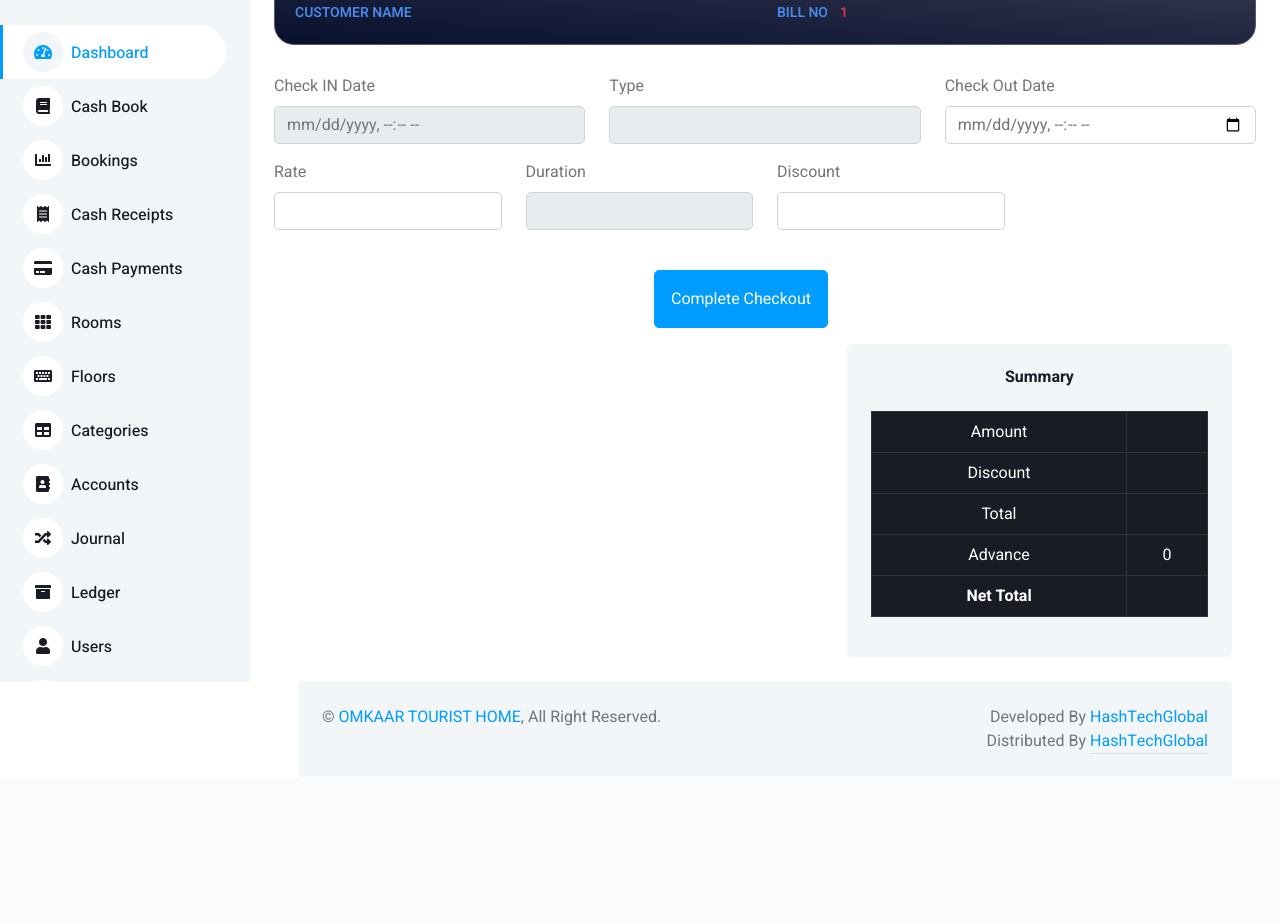
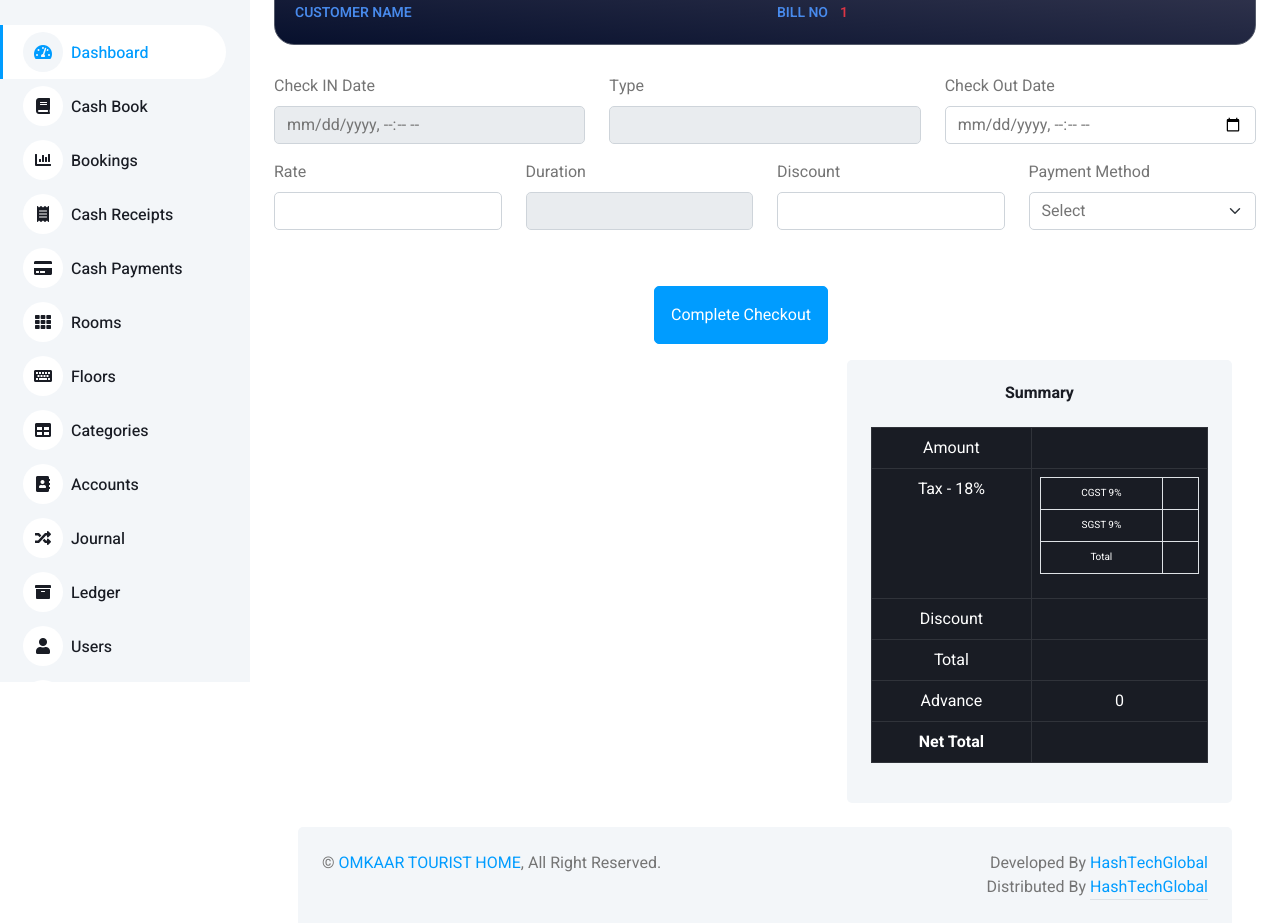
Before and after one commit to masszipp3/bht_aapprtment, a Django app: page /booking/1/check_out in a window 1280 px wide. Shown: the part 118-1041 px from the top of the page. Before the commit the page ends 872 px from the top, so only its background shows below. Run offline with Django 5.2, Linux system fonts and the light colour scheme; the visitor is signed in with stand-in values (Sample User, id 1); data that the repository does not hold is empty; parts of the project's set-up code (start-up, migrations or seed data) failed here and were passed over; some libraries are stand-ins or nearby versions.

Commit message:
'latest'

```diff
--- a/bht_appartment/settings.py
+++ b/bht_appartment/settings.py
@@ -81,7 +81,7 @@ LOGIN_URL = '/login'
 DATABASES = {
     "default": {
         "ENGINE": "django.db.backends.postgresql_psycopg2",
-        "NAME": "omkaar",
+        "NAME": "binharis",
         "USER": "postgres",
         "PASSWORD": "1234",
         "HOST": "localhost",
--- a/bhtapt_web/forms.py
+++ b/bhtapt_web/forms.py
@@ -93,7 +93,7 @@ class RoomForm(forms.ModelForm):
 class BookingForm(forms.ModelForm):
     class Meta:
         model = Booking
-        fields = ['customer_name', 'room','booking_type', 'check_in_date', 'expected_checkout_date', 'rate', 'duration', 'advance_payment','country','address','mobile','id_proof','id_no','total_amount','id_image']
+        fields = ['customer_name', 'room','booking_type', 'check_in_date', 'expected_checkout_date', 'rate', 'duration', 'advance_payment','country','address','mobile','id_proof','id_no','total_amount','id_image','payment_type']
 
         widgets = {
             'customer_name': forms.TextInput(attrs={'class': 'form-control', 'placeholder': 'Customer Name', 'required': True}),
@@ -106,6 +106,7 @@ class BookingForm(forms.ModelForm):
             'advance_payment': forms.NumberInput(attrs={'class': 'form-control'}),
             'country': forms.TextInput(attrs={'class': 'form-control'}),
             'id_proof': forms.Select(attrs={'class': 'form-select mb-3'}),
+            'payment_type': forms.Select(attrs={'class': 'form-select mb-3','required':True}),
             'id_no': forms.TextInput(attrs={'class': 'form-control'}),
             'id_image': forms.FileInput(attrs={'class': 'form-control'}),
             # 'discount': forms.NumberInput(attrs={'class': 'form-control'}),
--- a/bhtapt_web/models.py
+++ b/bhtapt_web/models.py
@@ -156,8 +156,12 @@ class Account(models.Model):
         return Account.objects.get_or_create(name="Bank Account", account_type="bank")[0]
 
     @staticmethod
-    def get_TaxAccount():
-        return Account.objects.get_or_create(name="Tax Account", account_type="tax")[0]
+    def get_cgst():
+        return Account.objects.get_or_create(name="CGST 9%", account_type="tax")[0]
+
+    @staticmethod
+    def get_sgst():
+        return Account.objects.get_or_create(name="SGST 9%", account_type="tax")[0]
 
 class Booking(models.Model):
 
@@ -203,14 +207,18 @@ class Booking(models.Model):
     def create_initial_payment(self):
         if self.advance_payment and self.advance_payment > 0:
         # Create an initial payment
-
+            if self.payment_type == '2':
+                account = Account.get_bankAccount()
+            else:
+                account = Account.get_cash_account()
             payment = Payment.objects.create(
                 booking=self,
                 amount=self.advance_payment,
-                payment_status='1',  #  '1' represents a status paid
+                payment_status='1',  # '1' represents a status paid
                 narration='Advance Payment',
+                payment_type=self.payment_type,
                 payment_date = self.check_in_date,
-                to_account = Account.get_cash_account(),
+                to_account = account,
                 from_account = Account.get_checkin_Account(),
                 room = self.room  if self.room else None
             )
@@ -246,10 +254,16 @@ class Booking(models.Model):
         return outstanding_amount-total_amount if total_amount else outstanding_amount
 
 class Payment(models.Model): #cashreciept
+
+    PaymentTypeChoices=(
+        ("1","Cash"),
+        ("2","Online"),
+    )
     booking = models.ForeignKey(Booking, on_delete=models.CASCADE,null=True,blank=True,related_name='payment_booking')
     room = models.ForeignKey(Room, on_delete=models.SET_NULL,null=True,blank=True,related_name='payment_room')
     amount = models.DecimalField(max_digits=10, decimal_places=3)
     payment_date = models.DateField(null=True,blank=True)
+    payment_type = models.CharField(max_length=10,null=True,blank=True,choices=PaymentTypeChoices,default='1')
     payment_status = models.CharField(max_length=50,choices=payment_status)
     narration = models.CharField(max_length=200, null=True, blank=True)
     description = models.CharField(max_length=500, null=True, blank=True)
--- a/bhtapt_web/templates/bhtapt_web/checkout.html
+++ b/bhtapt_web/templates/bhtapt_web/checkout.html
@@ -328,6 +328,16 @@
                     <input type="number" required name="discount" value="{{booking.discount}}" class="form-control"
                         id="id_discounts">
                 </div>
+                <div class="mb-3 col-3">
+                    <label for="exampleInputPassword1" class="form-label">Payment Method</label>
+                        <select class="form-select mb-3" aria-label="Default select example" name="payment_method" required>
+                            <option value="" selected>Select</option>
+                            <option value="1">Cash</option>
+                            <option value="2">Online</option>
+
+
+                        </select>
+                </div>
 
                 <div class="mb-3 col-12" style="display: flex; justify-content:center;">
                     <button type="submit" class="btn btn-primary p-3 mt-4 me-5">Complete Checkout </button>
@@ -351,6 +361,16 @@
                             <tr>
                                 <td >Amount</td>
                                 <td id="id_total_amount"></td>
+                            </tr>
+                            <tr>
+                                <td >Tax - 18%</td>
+                                <td> <table style="font-size: 10px; color: white;" class="table-bordered table">
+                                    <tr><td>CGST 9%</td><td id="cgst"></td></tr>
+                                    <tr><td>SGST 9%</td><td id="sgst"></td></tr>
+                                    <tr><td>Total</td><td id="totaltaxt"></td></tr>
+
+                                </table></td>
+
                             </tr>
                             <tr>
                                 <td>Discount</td>
--- a/bhtapt_web/utils.py
+++ b/bhtapt_web/utils.py
@@ -1,2 +1,5 @@
 def user_is_superuser(user):
     return user.is_superuser
+
+def get_taxammount(amount):
+    return 0.18*amount
--- a/bhtapt_web/views.py
+++ b/bhtapt_web/views.py
@@ -280,7 +280,14 @@ class advance_payment(View):
 
     def post(self,request,room_id):
         advance_amount = request.POST.get('additional_amount',None)
+        payment_method = request.POST.get('payment_method',None)
+
         booking = Booking.objects.filter(room_id=room_id,status='2').last()
+
+        if payment_method == '2':
+            account = Account.get_bankAccount()
+        else:
+            account = Account.get_cash_account()
         if advance_payment is not None:
             payment = Payment.objects.create(
                 booking=booking,
@@ -288,8 +295,10 @@ class advance_payment(View):
                 payment_status='1',  #  '1' represents a status paid
                 narration='Additional Payment',
                 payment_date = date.today(),
+                description = 'Additional Payment',
                 from_account = Account.get_advanceAccount(),
-                to_account = Account.get_cash_account(),
+                payment_type=payment_method,
+                to_account =account,
                 room = booking.room  if booking.room else None
             )
             booking.amount_due -= Decimal(advance_amount)
@@ -312,9 +321,17 @@ class checkoutView(View):
 
     def post(self,request,room_id):
         instance = Booking.objects.filter(room_id=room_id,status='2').last()
+        if not instance :
+            return redirect('appartment:dashboard')
+
         total_amount = Payment.objects.filter(booking=instance).aggregate(total=Sum('amount'))['total']
         bill_no = Payment.objects.count() + 1
         checkout_amount= request.POST.get('checkout_anount',None)
+        payment_method= request.POST.get('payment_method',None)
+        if payment_method == '2':
+            account = Account.get_bankAccount()
+        else:
+            account = Account.get_cash_account()
         print(checkout_amount)
         if checkout_amount :
                 instance.check_out_date = request.POST.get('check_out_date')
@@ -333,7 +350,9 @@ class checkoutView(View):
                 payment_status='1',  #  '1' represents a status paid
                 narration='Checkout Amount',
                 from_account = Account.get_checkoutaccount(),
-                to_account = Account.get_cash_account(),
+                description = 'checkout amount',
+                to_account = account,
+                payment_type=payment_method,
                 payment_date = date.today())
                 return redirect('appartment:reciept_print', payment_id=payment.id)
         else:
@@ -468,15 +487,20 @@ class reciept_print(View):
             booking=Booking.objects.get(id=booking_id)
             total_advance = Payment.objects.filter(booking=booking,narration__in=['Advance Payment','Additional Payment']).aggregate(total=Sum('amount'))['total']
             total_amountpaid = Payment.objects.filter(booking=booking).aggregate(total=Sum('amount'))['total']
+            tax = Decimal(booking.total_amount)*Decimal(0.09)
+            wotex = booking.total_amount - tax
             if total_amountpaid is None:
                 total_amountpaid=0
             if total_advance is None:
                 total_advance=0
-            return render(request, 'bhtapt_web/guestreciept.html',{'booking':booking,'amount_paid':total_amountpaid,'advance':total_advance})
+            return render(request, 'bhtapt_web/guestreciept.html',{'booking':booking,'amount_paid':total_amountpaid,'advance':total_advance,'wotax':wotex,'tax':round(tax/2,2)})
         total_advance = Payment.objects.filter(booking=payment.booking,narration__in=['Advance Payment','Additional Payment']).aggregate(total=Sum('amount'))['total']
         if total_advance is None:
             total_advance=0
-        return render(request, self.template_name,{'payment':payment,'advance':total_advance})
+        payment = Payment.objects.get(id=payment_id)
+        tax = Decimal(payment.booking.total_amount)*Decimal(0.18)
+        wotex = round(payment.booking.total_amount - tax,2)
+        return render(request, self.template_name,{'payment':payment,'advance':total_advance,'wotax':wotex,'tax':round(tax/2,2)})
 
 @method_decorator(login_required, name='dispatch')
 class recieptcashpayment(View):
```
Also changed, not shown: bhtapt_web/signals.py (+43 -45 lines), bhtapt_web/static/js/script.js (+9 -2 lines), bhtapt_web/templates/bhtapt_web/account_form.html (+6 -2 lines), bhtapt_web/templates/bhtapt_web/advance_payment.html (+9 -0 lines), bhtapt_web/templates/bhtapt_web/booking.html (+9 -1 lines), bhtapt_web/templates/bhtapt_web/cashpayment_form.html (+7 -1 lines), bhtapt_web/templates/bhtapt_web/journelcreateform.html (+7 -1 lines), bhtapt_web/templates/bhtapt_web/payment_reciept.html (+15 -5 lines), bhtapt_web/templatetags/custom_filters.py (+15 -1 lines), bhtapt_web/migrations/0039_payment_payment_type.py (added).
